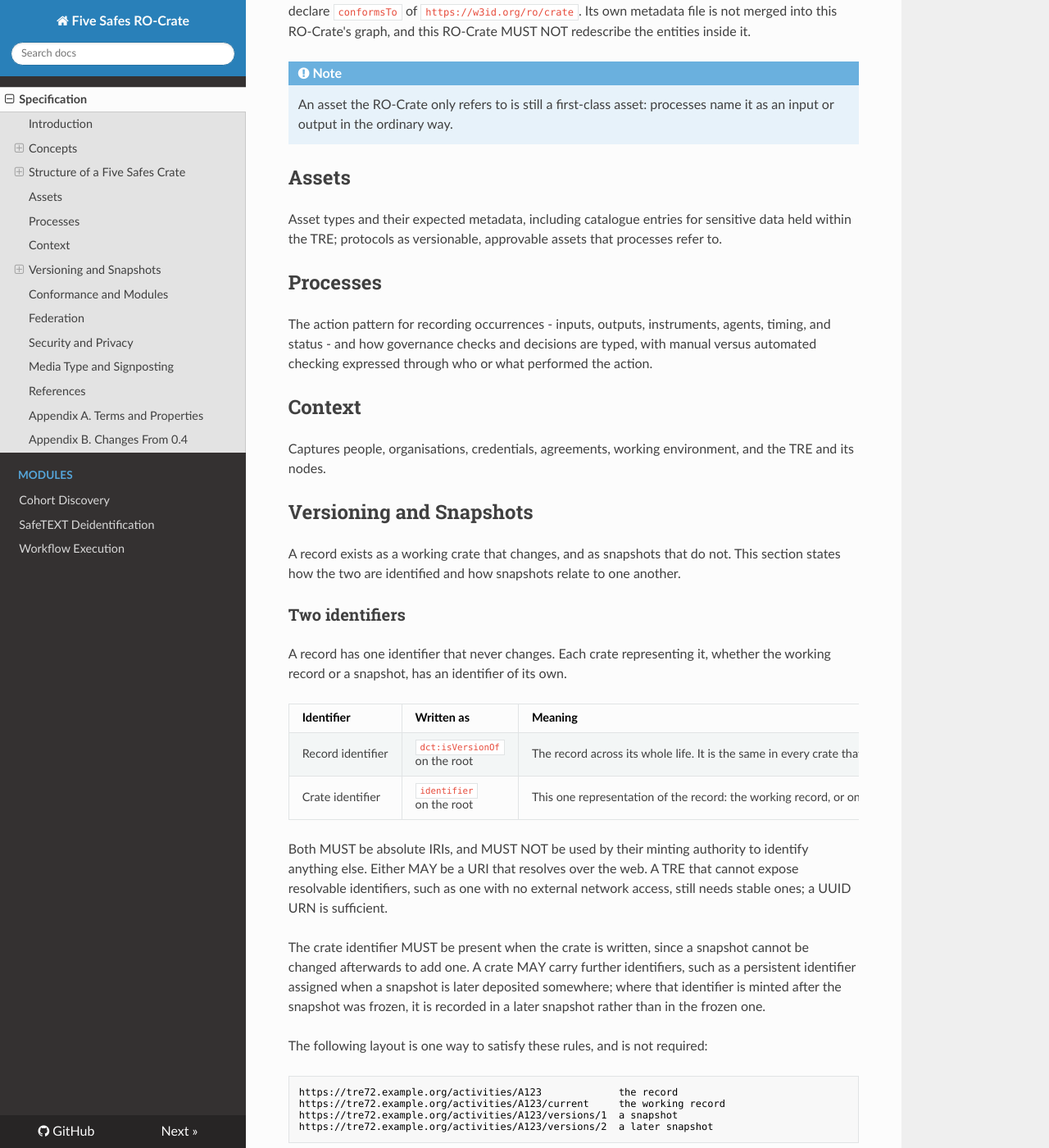
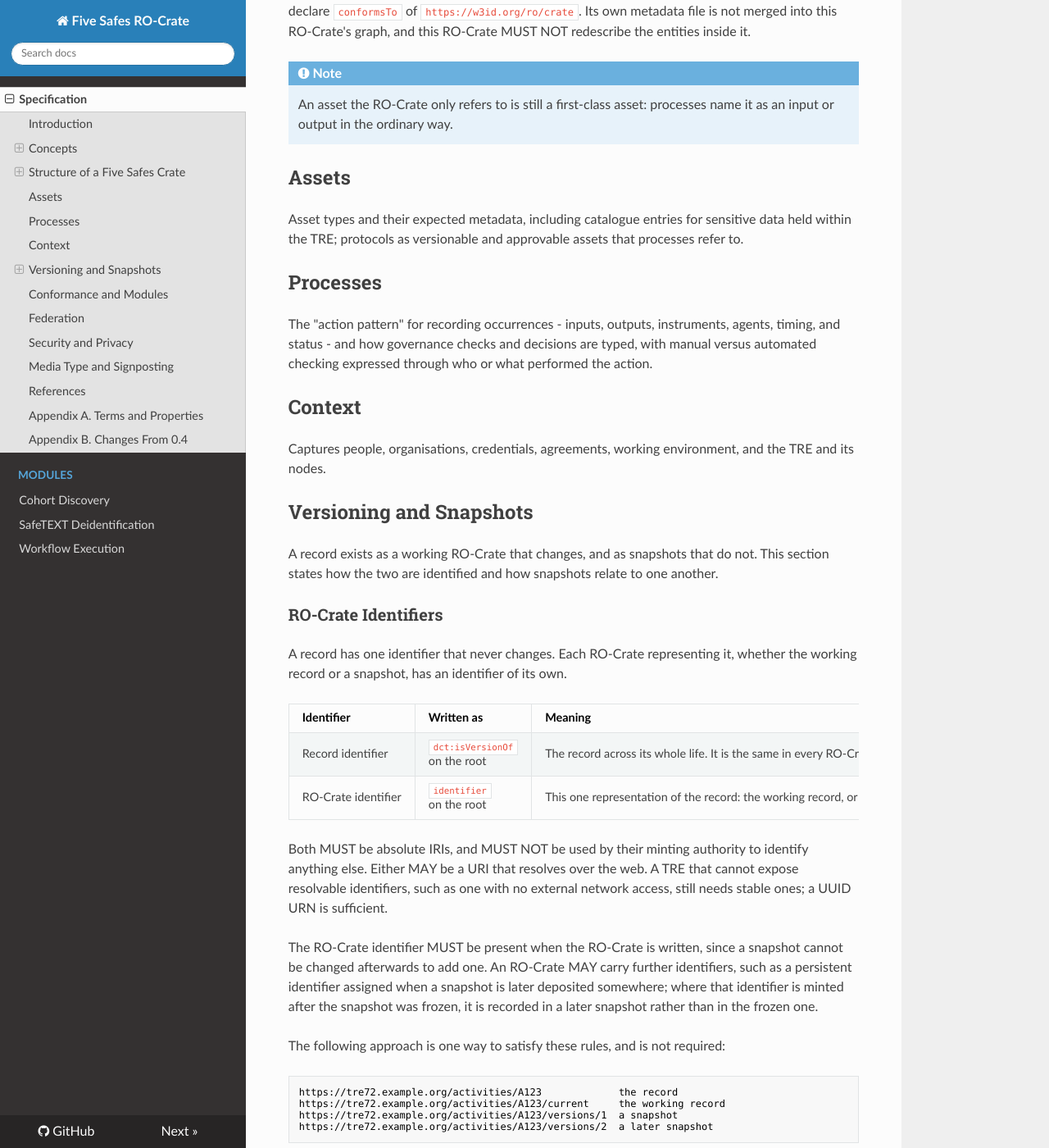
Before and after one commit to eScienceLab/Five-Safes-RO-Crate, an MkDocs documentation site: the page built from docs/index.md, in a window 1280 px wide and 1400 px high, scrolled down 6317 px. Shown: the whole window at 82% size. Built offline with MkDocs 1.6.1, drawn with Linux system fonts in a browser that asks for light colours; nearby versions of some CDN libraries; some of the changed text lies outside the part shown.

Commit message:
docs: initial 'Versioning and Snapshots' pass

````diff
--- a/docs/index.md
+++ b/docs/index.md
@@ -192,11 +192,11 @@ Another RO-Crate MAY be held inside a Five Safes Crate, or referred to by its IR
 
 ## Assets
 
-Asset types and their expected metadata, including catalogue entries for sensitive data held within the TRE; protocols as versionable, approvable assets that processes refer to.
+Asset types and their expected metadata, including catalogue entries for sensitive data held within the TRE; protocols as versionable and approvable assets that processes refer to.
 
 ## Processes
 
-The action pattern for recording occurrences - inputs, outputs, instruments, agents, timing, and status - and how governance checks and decisions are typed, with manual versus automated checking expressed through who or what performed the action.
+The "action pattern" for recording occurrences - inputs, outputs, instruments, agents, timing, and status - and how governance checks and decisions are typed, with manual versus automated checking expressed through who or what performed the action.
 
 ## Context
 
@@ -204,22 +204,22 @@ Captures people, organisations, credentials, agreements, working environment, an
 
 ## Versioning and Snapshots
 
-A record exists as a working crate that changes, and as snapshots that do not. This section states how the two are identified and how snapshots relate to one another.
+A record exists as a working RO-Crate that changes, and as snapshots that do not. This section states how the two are identified and how snapshots relate to one another.
 
-### Two identifiers
+### RO-Crate Identifiers
 
-A record has one identifier that never changes. Each crate representing it, whether the working record or a snapshot, has an identifier of its own.
+A record has one identifier that never changes. Each RO-Crate representing it, whether the working record or a snapshot, has an identifier of its own.
 
 | Identifier | Written as | Meaning |
 |---|---|---|
-| Record identifier | `dct:isVersionOf` on the root | The record across its whole life. It is the same in every crate that represents the record. |
-| Crate identifier | `identifier` on the root | This one representation of the record: the working record, or one snapshot. |
+| Record identifier | `dct:isVersionOf` on the root | The record across its whole life. It is the same in every RO-Crate that represents the record. |
+| RO-Crate identifier | `identifier` on the root | This one representation of the record: the working record, or one snapshot. |
 
 Both MUST be absolute IRIs, and MUST NOT be used by their minting authority to identify anything else. Either MAY be a URI that resolves over the web. A TRE that cannot expose resolvable identifiers, such as one with no external network access, still needs stable ones; a UUID URN is sufficient.
 
-The crate identifier MUST be present when the crate is written, since a snapshot cannot be changed afterwards to add one. A crate MAY carry further identifiers, such as a persistent identifier assigned when a snapshot is later deposited somewhere; where that identifier is minted after the snapshot was frozen, it is recorded in a later snapshot rather than in the frozen one.
+The RO-Crate identifier MUST be present when the RO-Crate is written, since a snapshot cannot be changed afterwards to add one. An RO-Crate MAY carry further identifiers, such as a persistent identifier assigned when a snapshot is later deposited somewhere; where that identifier is minted after the snapshot was frozen, it is recorded in a later snapshot rather than in the frozen one.
 
-The following layout is one way to satisfy these rules, and is not required:
+The following approach is one way to satisfy these rules, and is not required:
 
 ```
 https://tre72.example.org/activities/A123             the record
@@ -230,9 +230,9 @@ https://tre72.example.org/activities/A123/versions/2  a later snapshot
 
 ### Snapshots
 
-A snapshot is a complete crate. It describes everything the record described at the moment it was taken, and is not changed afterwards: a correction is made by taking a later snapshot rather than by altering an earlier one.
+A snapshot is a complete RO-Crate. It describes everything the record described at the moment it was taken, and is not changed afterwards: a correction is made by taking a later snapshot rather than by altering an earlier one.
 
-Each snapshot after the first MUST identify the snapshot it follows, using `pav:previousVersion` pointing at that snapshot's crate identifier:
+Each snapshot after the first MUST identify the snapshot it follows, using `pav:previousVersion` pointing at that snapshot's RO-Crate identifier:
 
 ```json
 {
@@ -250,27 +250,23 @@ Each snapshot after the first MUST identify the snapshot it follows, using `pav:
 The first snapshot of a record has no predecessor and omits the property.
 
 !!! note
-    `pav:previousVersion` is a subproperty of `prov:wasRevisionOf`, so a consumer that loads the PAV ontology can infer the PROV revision relationship without this profile defining one.
+    `pav:previousVersion` is a subproperty of `prov:wasRevisionOf`, so a consumer that loads the Provenance, Authoring and Versioning (PAV) ontology can infer the PROV revision relationship without this profile defining one.
 
-### What snapshots are for
+### What Snapshots Are For
 
 A snapshot fixes what a claim was made about. A decision recorded in a record concerns the record as it stood at the time, and without a snapshot there is no fixed version for it to point at.
 
 When to take a snapshot is for whoever maintains the record to decide. This profile does not require snapshots at fixed intervals.
 
-!!! note "Still to be defined"
-    Three things in this area are not yet settled, and are deliberately not stated as requirements here:
+<!-- TODO: Still to be defined:
 
+Three things in this area are not yet settled:
     - How a decision refers to the snapshot it concerns. This needs a property, which will be defined alongside decisions in [Processes](#processes).
-    - What a snapshot must contain when it marks a release. Output checking is defined in [Processes](#processes); until then this profile states no testable release requirement, and implementers should not read one into the text above.
-    - How a snapshot's integrity is demonstrated, and what happens when content must be removed from a record for legal reasons. Removing BagIt removed the checksums that previously carried integrity, and nothing has replaced them yet. These are governance questions as much as technical ones and are being worked through separately.
+    - What a snapshot must contain when it marks a "release". Output checking is defined in [Processes](#processes)
+    - Snapshot integrity and what happens when content must be removed from a record for legal reasons. (Provenance Crate module?) (Removing BagIt removed the checksums) - These are governance questions as much as technical ones -->
 
-### Records that span several TREs
+### Federated TRE Records
 
-A record covers one piece of work, including the parts of it carried out at other TREs or at other nodes of a federation.
-
-!!! note "Still to be defined"
-    How several parties contribute to a single record is not yet settled: who maintains it, how a node contributes activity that its own governance does not permit others to see, and how contributions made at the same time are brought together. The [Common Provenance Model](https://w3id.org/cpm/ro-crate) solves a related problem by giving each organisation its own linked record rather than sharing one; this profile keeps a single record per piece of work, so it needs its own answer to these questions.
 
 ## Conformance and Modules
 
````
Also changed, not shown: other parts of docs/index.md (+1 -1 lines).
